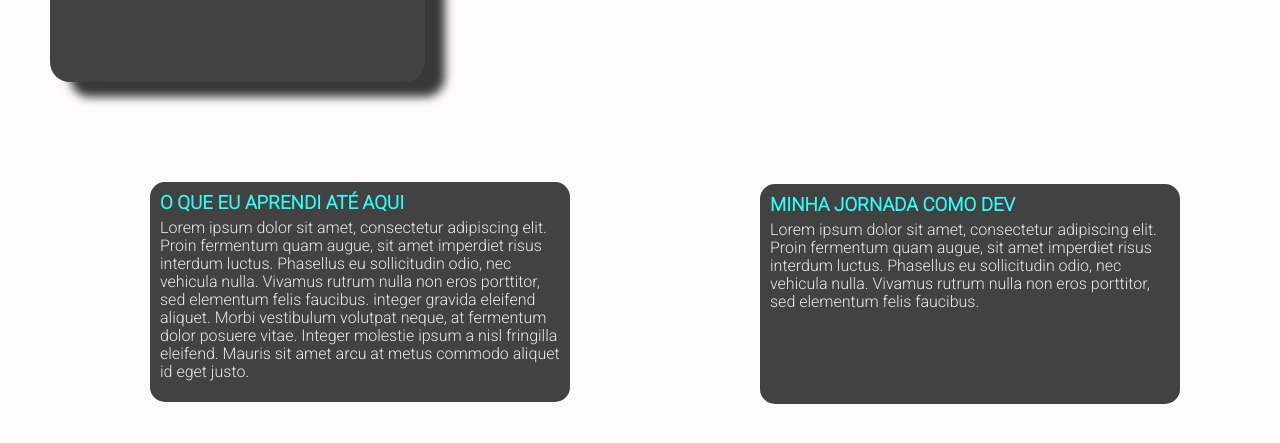
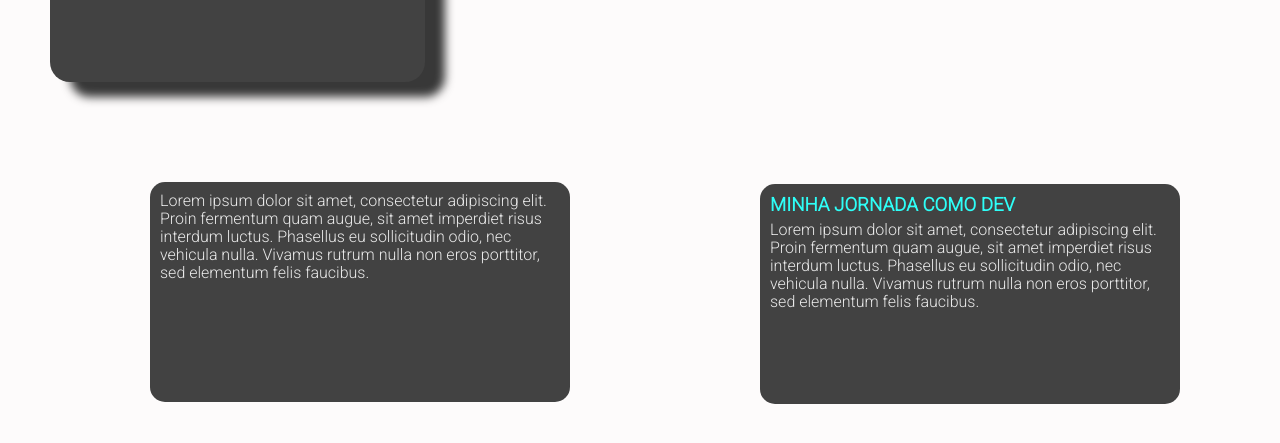
Before and after one commit to tryber/sd-09-project-lessons-learned, a plain HTML site: page index.html in a window 1280 px wide. Shown: the part 553-996 px from the top of the page. Drawn offline with Linux system fonts and the light colour scheme.

Commit message:
testando texto

```diff
--- a/index.html
+++ b/index.html
@@ -66,13 +66,11 @@
 
             <section>
                 <article class="lado-esquerdo">
-                    <h1>O que eu aprendi até aqui</h1>
+                    <!--<h1>O que eu aprendi até aqui</h1>-->
                     <p>
                     Lorem ipsum dolor sit amet, consectetur adipiscing elit.
                     Proin fermentum quam augue, sit amet imperdiet risus interdum luctus.
                     Phasellus eu sollicitudin odio, nec vehicula nulla. Vivamus rutrum nulla non eros porttitor, sed elementum felis faucibus.
-                    integer gravida eleifend aliquet. Morbi vestibulum volutpat neque, at fermentum dolor posuere vitae. Integer molestie ipsum a nisl fringilla eleifend.
-                    Mauris sit amet arcu at metus commodo aliquet id eget justo.
                     </p>
                 </article>
             </section>
```
